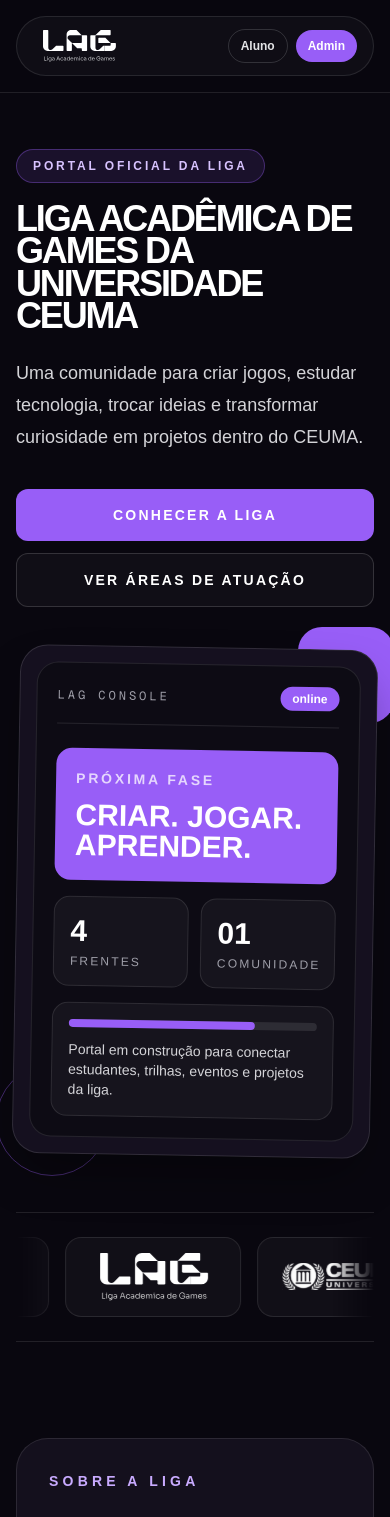
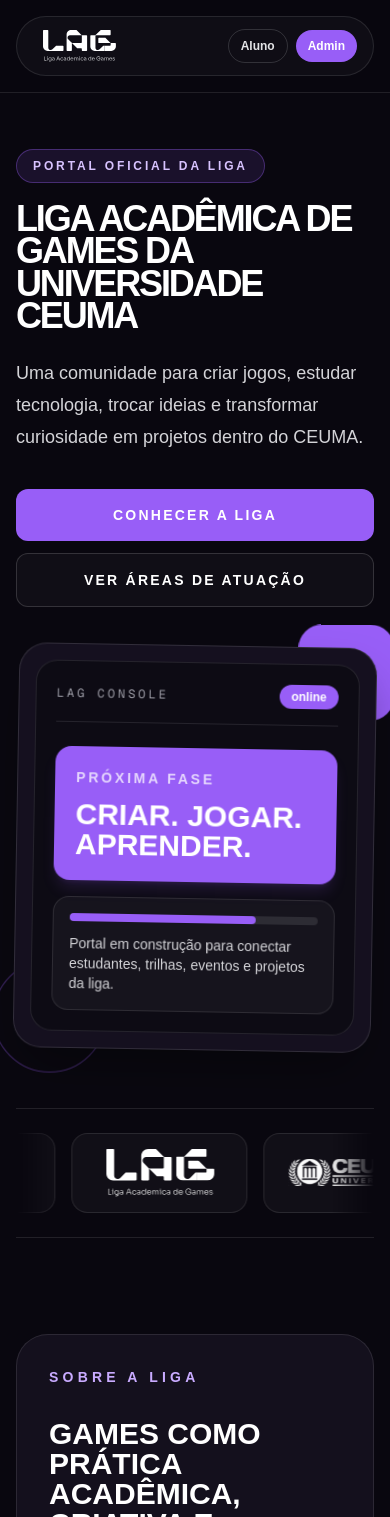
Before and after one commit to newtsilv/lag, a Next.js app: page / in a window 390 px wide. Shown: the top 1517 px of the page. Built offline with nearby package versions, Linux system fonts and the light colour scheme.

Commit message:
feat: melhora seção "Sobre" com nova estrutura e texto atualizado

```diff
--- a/src/app/globals.css
+++ b/src/app/globals.css
@@ -35,6 +35,39 @@
   }
 }
 
+@keyframes lag-console-float {
+  0%,
+  100% {
+    transform: translateY(0);
+  }
+
+  50% {
+    transform: translateY(-10px);
+  }
+}
+
+@keyframes lag-console-square-float {
+  0%,
+  100% {
+    transform: translate(0, 0) rotate(0deg);
+  }
+
+  50% {
+    transform: translate(8px, -14px) rotate(5deg);
+  }
+}
+
+@keyframes lag-console-orb-float {
+  0%,
+  100% {
+    transform: translate(0, 0) scale(1);
+  }
+
+  50% {
+    transform: translate(-10px, 8px) scale(1.04);
+  }
+}
+
 .logo-marquee {
   mask-image: linear-gradient(
     to right,
@@ -49,8 +82,26 @@
   animation: logo-marquee 22s linear infinite;
 }
 
+.lag-console-float {
+  animation: lag-console-float 5.5s ease-in-out infinite;
+}
+
+.lag-console-square-float {
+  animation: lag-console-square-float 6.8s ease-in-out infinite;
+}
+
+.lag-console-orb-float {
+  animation: lag-console-orb-float 7.6s ease-in-out infinite;
+}
+
 @media (prefers-reduced-motion: reduce) {
   .logo-marquee-track {
     animation: none;
   }
+
+  .lag-console-float,
+  .lag-console-square-float,
+  .lag-console-orb-float {
+    animation: none;
+  }
 }
--- a/src/app/page.tsx
+++ b/src/app/page.tsx
@@ -118,9 +118,9 @@
             </div>
           </div>
 
-          <div className="relative mx-auto w-full max-w-md lg:max-w-none">
-            <div className="absolute -right-5 -top-5 h-24 w-24 rounded-3xl bg-[#985EF7]" />
-            <div className="absolute -bottom-5 -left-5 h-28 w-28 rounded-full border border-[#985EF7]/40" />
+          <div className="lag-console-float relative mx-auto w-full max-w-md lg:max-w-none">
+            <div className="lag-console-square-float absolute -right-5 -top-5 h-24 w-24 rounded-3xl bg-[#985EF7]" />
+            <div className="lag-console-orb-float absolute -bottom-5 -left-5 h-28 w-28 rounded-full border border-[#985EF7]/40" />
             <div className="relative rotate-1 rounded-[1.75rem] border border-white/12 bg-[#15101f] p-4 shadow-2xl shadow-black/40">
               <div className="rounded-[1.35rem] border border-white/10 bg-[#0d0b14] p-5">
                 <div className="mb-6 flex items-center justify-between border-b border-white/10 pb-4">
@@ -132,7 +132,7 @@
                   </span>
                 </div>
                 <div className="grid gap-4">
-                  <div className="rounded-2xl bg-[#985EF7] p-5 text-white">
+                  <div className="rounded-2xl border border-[#985EF7]/50 bg-[#985EF7] p-5 text-white shadow-lg shadow-[#985EF7]/15 transition duration-300 ease-out hover:-translate-y-1 hover:border-white/25 hover:shadow-[#985EF7]/30">
                     <p className="text-sm font-black uppercase tracking-[0.2em] text-white/75">
                       Próxima fase
                     </p>
@@ -140,7 +140,7 @@
                       Criar. Jogar. Aprender.
                     </p>
                   </div>
-                  <div className="grid grid-cols-2 gap-3">
+                  {/* <div className="grid grid-cols-2 gap-3">
                     <div className="rounded-2xl border border-white/10 bg-white/[0.04] p-4">
                       <p className="text-3xl font-black">4</p>
                       <p className="mt-1 text-xs uppercase tracking-[0.18em] text-zinc-400">
@@ -153,8 +153,8 @@
                         comunidade
                       </p>
                     </div>
-                  </div>
-                  <div className="rounded-2xl border border-white/10 bg-white/[0.04] p-4">
+                  </div> */}
+                  <div className="rounded-2xl border border-white/10 bg-white/[0.04] p-4 transition duration-300 ease-out hover:-translate-y-1 hover:border-[#985EF7]/45 hover:bg-white/[0.06] hover:shadow-lg hover:shadow-[#985EF7]/10">
                     <div className="mb-3 h-2 rounded-full bg-white/10">
                       <div className="h-2 w-3/4 rounded-full bg-[#985EF7]" />
                     </div>
```
